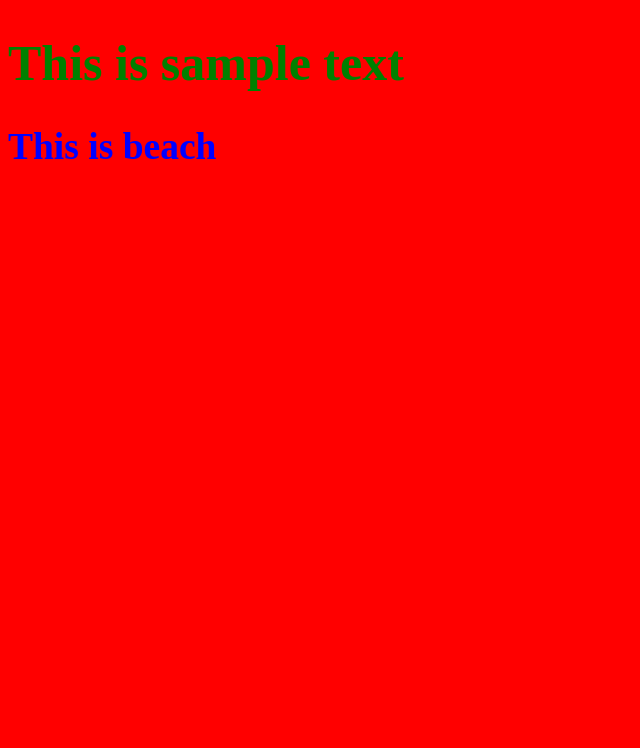
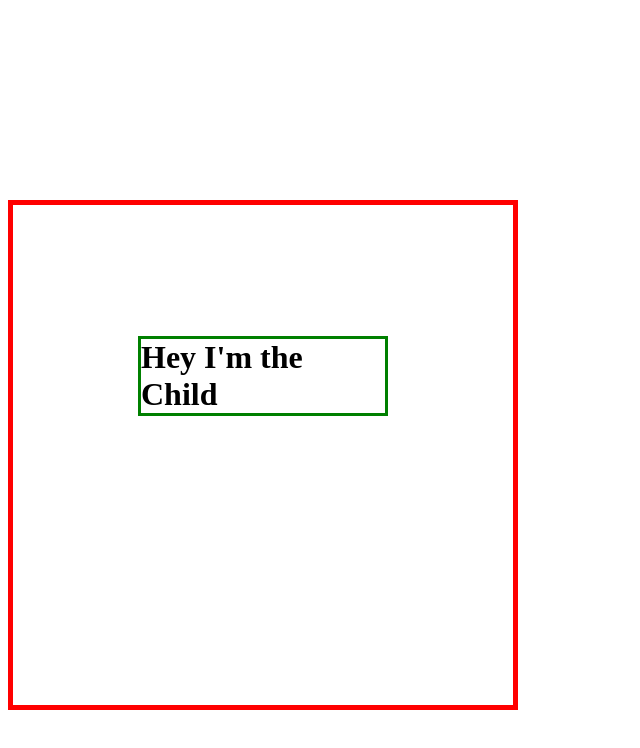
Before and after one commit to staten-island-tech/css-blogpost-project-AbsoluteCrime, a plain HTML site: page index.html in a window 1280 px wide. Shown: the whole page, without its empty margins (0-640 px from the left). Drawn offline with Linux system fonts and the light colour scheme.

Commit message:
AbsRelPos

```diff
--- a/index.html
+++ b/index.html
@@ -1,13 +1,15 @@
 <!DOCTYPE html>
-<html lang="en">
-  <head>
-    <meta charset="UTF-8" />
-    <meta http-equiv="X-UA-Compatible" content="IE=edge" />
-    <meta name="viewport" content="width=device-width, initial-scale=1.0" />
-    <link rel="stylesheet" href="style.css">
-  </head>
-  <body>
-    <h1>This is sample text</h1>
-    <h2>This is beach</h2>
-  </body>
+<html>
+    <head>
+        <meta charset="utf-8">
+        <meta http-equiv="X-UA-Compatible" content="IE=edge">
+        <meta name="viewport" content="width=device-width, initial-scale=1">
+        <!--Including this link tag allows you to connect to your css style sheet-->
+        <link rel="stylesheet" href="style.css">
+    </head>
+    <body>
+        <div class="parent">
+            <h1 class="child">Hey I'm the Child</h1>
+        </div>
+    </body>
 </html>
--- a/style.css
+++ b/style.css
@@ -1,8 +1,14 @@
-body {
-    background-color: red;
-    color: blue;
-    font-size: 25px;
-}
-h1{
-    color: green;
-}
+.parent {
+    border: 5px solid red;
+    height: 500px;
+    width: 500px;
+    position: relative;
+    margin-top: 200px;
+  }
+  .child {
+    border: 3px solid green;
+    position: absolute;
+    top: 30%;
+    left: 50%;
+    transform: translate(-50%, -50%);
+  }
```
Also changed, not shown: img/beach.jpg (added).
